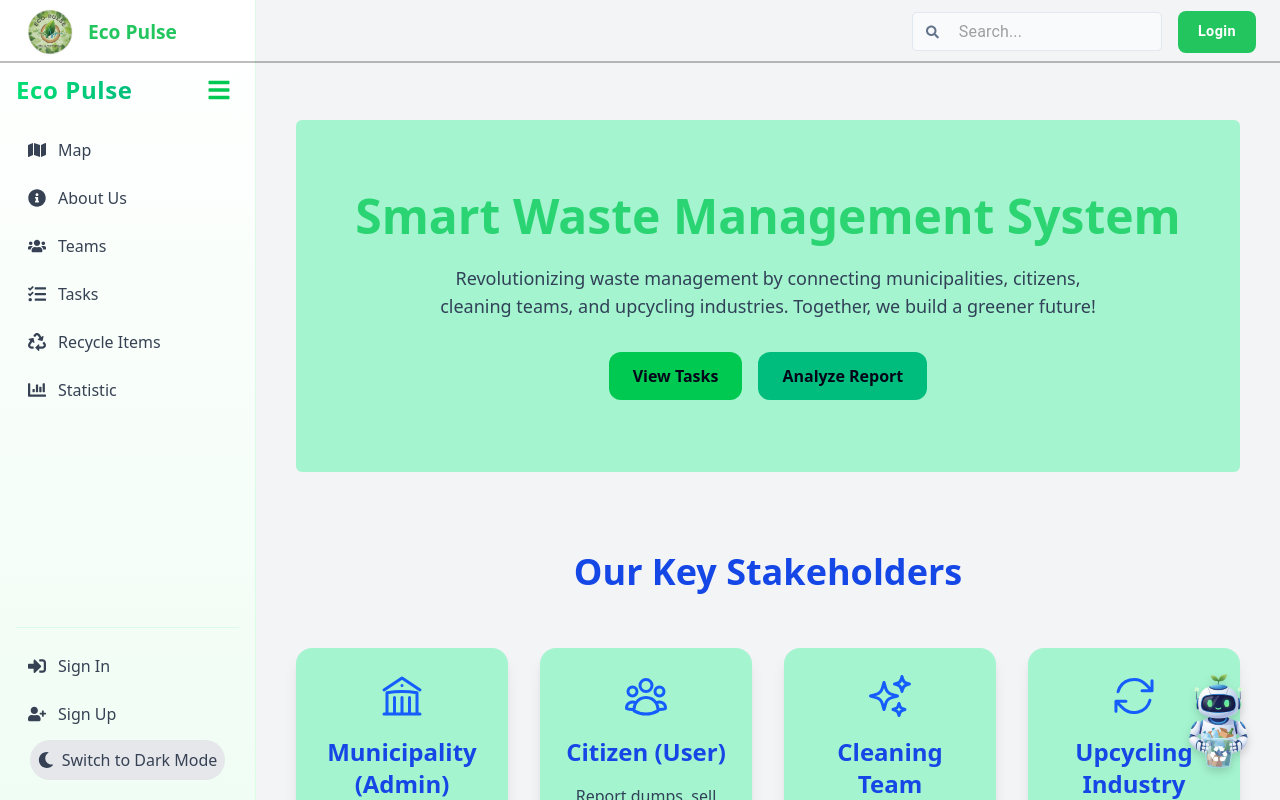
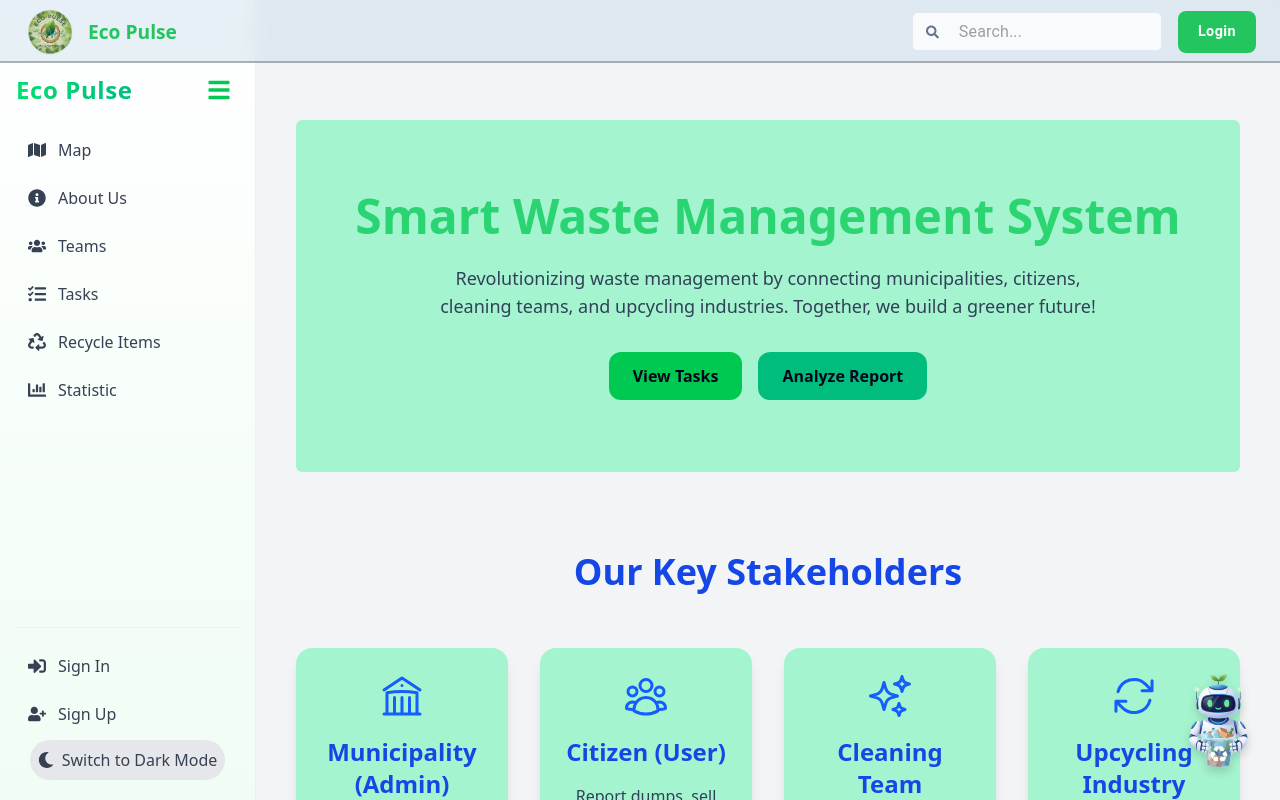
Before and after one commit to Shivam-821/Eco-Pulse, a React (Vite) app in the folder frontend/: page / in a window 1280 px wide. Built offline with nearby package versions, Linux system fonts and the light colour scheme.

Commit message:
navbar blur effect added

```diff
--- a/frontend/src/components/Navbar.jsx
+++ b/frontend/src/components/Navbar.jsx
@@ -1,4 +1,4 @@
-import React, { useState } from "react";
+import { useState } from "react";
 import {
   AppBar,
   Toolbar,
@@ -64,7 +64,9 @@ export default function Navbar({ setCollapsed, collapsed }) {
           left: { md: "auto" },
           width: "100%",
           height: "63px",
-          backgroundColor: "transparent",
+          backgroundColor: "rgba(175, 205, 225, 0.3)",
+          backdropFilter: "blur(8px)",
+          WebkitBackdropFilter: "blur(8px)",
           color: "black",
           borderBottom: "2px solid rgba(0, 0, 2, 0.26)",
           zIndex: (theme) => theme.zIndex.drawer + 1,
@@ -92,7 +94,8 @@ export default function Navbar({ setCollapsed, collapsed }) {
               <FaBars />
             </IconButton>
             <Link to="/" className="flex gap-3 flex-row-reverse items-center">
-              {!collapse && <Box
+              {!collapse && (
+                <Box
                   sx={{
                     fontWeight: "bold",
                     fontSize: "1.2rem",
@@ -101,7 +104,8 @@ export default function Navbar({ setCollapsed, collapsed }) {
                   }}
                 >
                   Eco Pulse
-              </Box>}
+                </Box>
+              )}
               <img src="/eco_logo.png" alt="eco-logo" className="w-13 h-13" />
             </Link>
           </Box>
```
Lines whose indentation alone changed are shown as unchanged.
